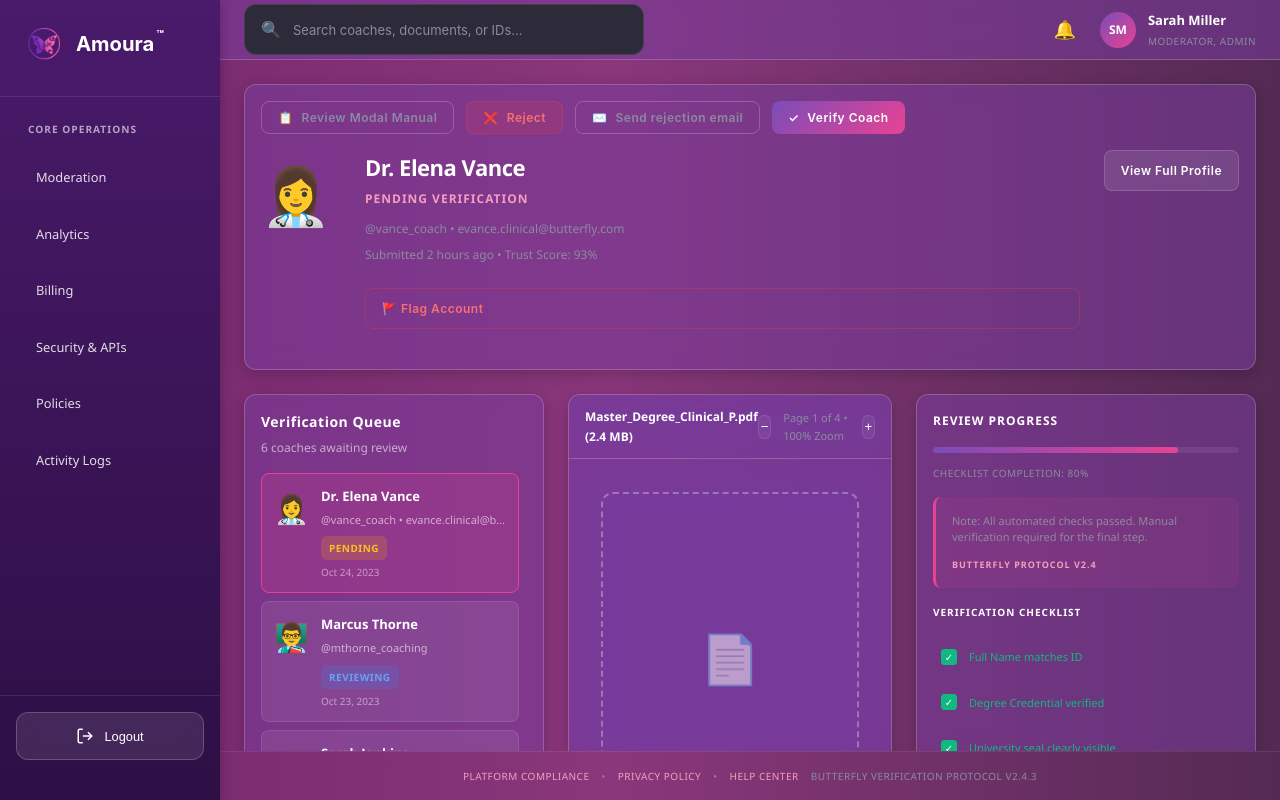
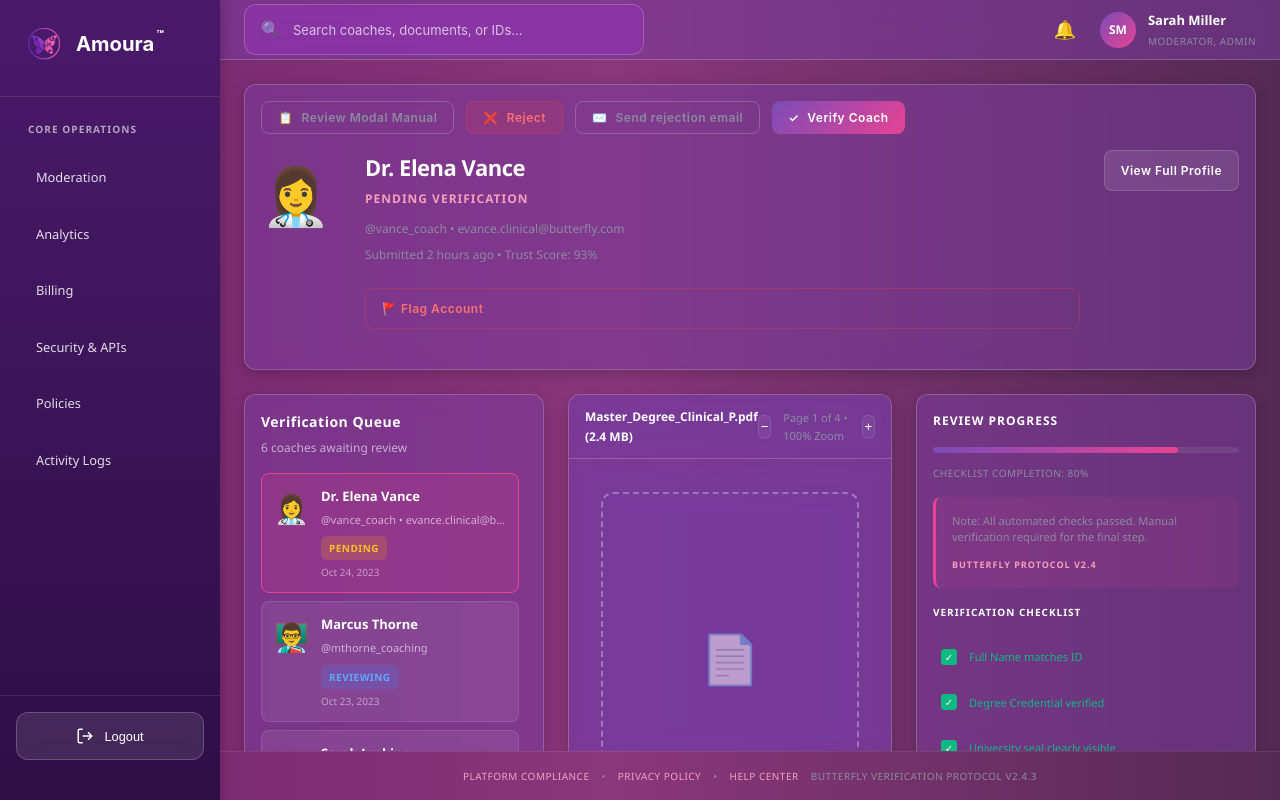
Before and after one commit to IjeButterfly-Relationship-app/Portal, a React (Vite) app: page /coach-verification in a window 1280 px wide. Built offline with nearby package versions, Linux system fonts and the light colour scheme.

Commit message:
Make search bar and note button glassy purple

```diff
--- a/src/styles/CoachVerification.css
+++ b/src/styles/CoachVerification.css
@@ -116,8 +116,10 @@ body {
   display: flex;
   align-items: center;
   gap: var(--spacing-md);
-  background: var(--butterfly-bg-tertiary);
-  border: 1px solid rgba(255, 255, 255, 0.1);
+  background: rgba(147, 51, 174, 0.6);
+  backdrop-filter: blur(10px);
+  -webkit-backdrop-filter: blur(10px);
+  border: 1px solid rgba(255, 255, 255, 0.2);
   border-radius: var(--radius-lg);
   padding: var(--spacing-md) var(--spacing-lg);
   flex: 1;
@@ -140,7 +142,7 @@ body {
 }
 
 .cv-search-box input::placeholder {
-  color: var(--butterfly-gray-lighter);
+  color: rgba(255, 255, 255, 0.7);
 }
 
 .cv-topbar-right {
@@ -528,14 +530,16 @@ body {
 
 .vq-btn-icon {
   padding: var(--spacing-md);
-  border: 1px solid rgba(255, 255, 255, 0.2);
-  background: rgba(255, 255, 255, 0.05);
-  color: var(--butterfly-gray-lighter);
+  border: 1px solid rgba(255, 255, 255, 0.3);
+  background: rgba(147, 51, 174, 0.6);
+  backdrop-filter: blur(10px);
+  -webkit-backdrop-filter: blur(10px);
+  color: white;
 }
 
 .vq-btn-icon:hover {
-  background: rgba(255, 255, 255, 0.1);
-  color: white;
+  background: rgba(147, 51, 174, 0.8);
+  border-color: rgba(255, 255, 255, 0.5);
 }
 
 .vq-profile-header {
```
